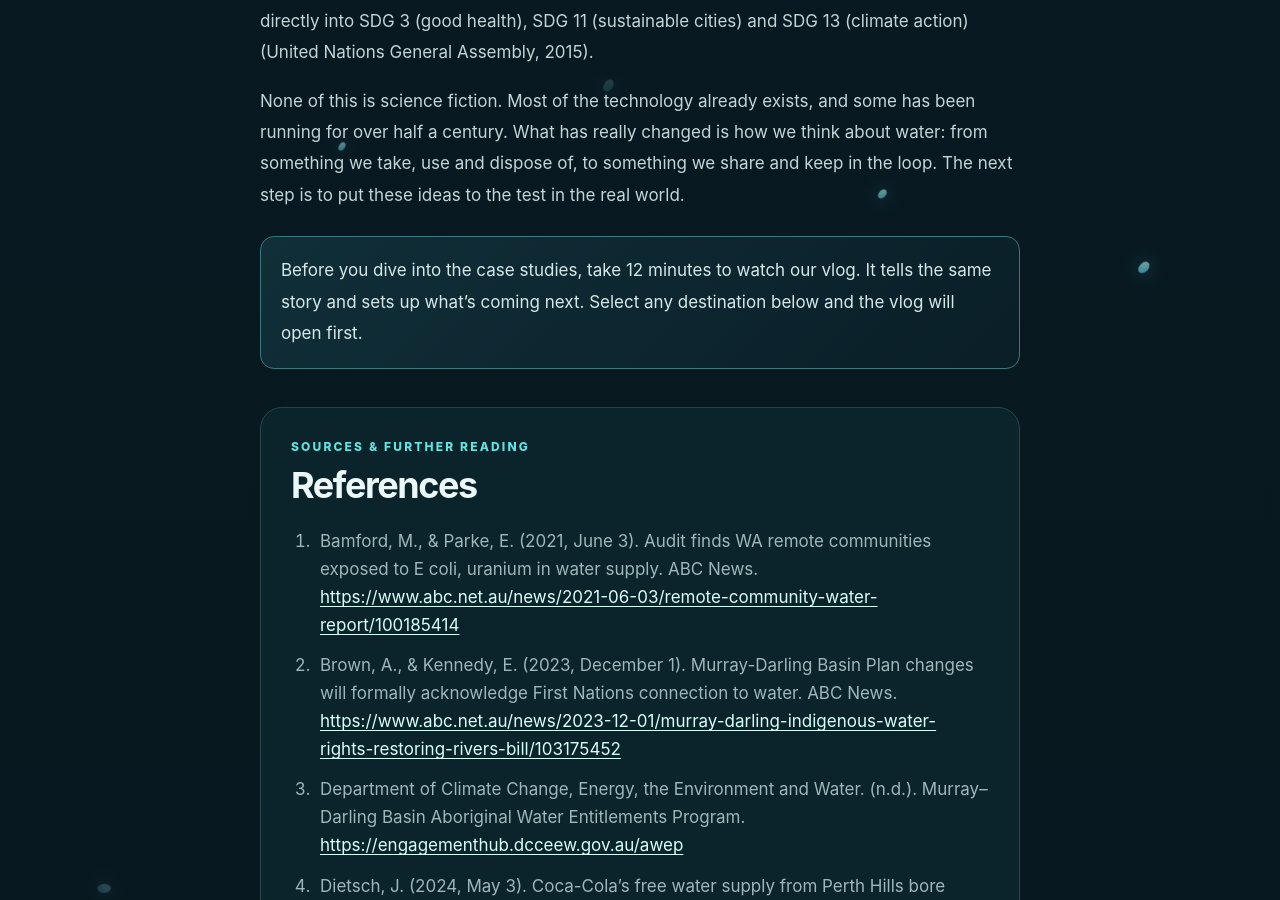
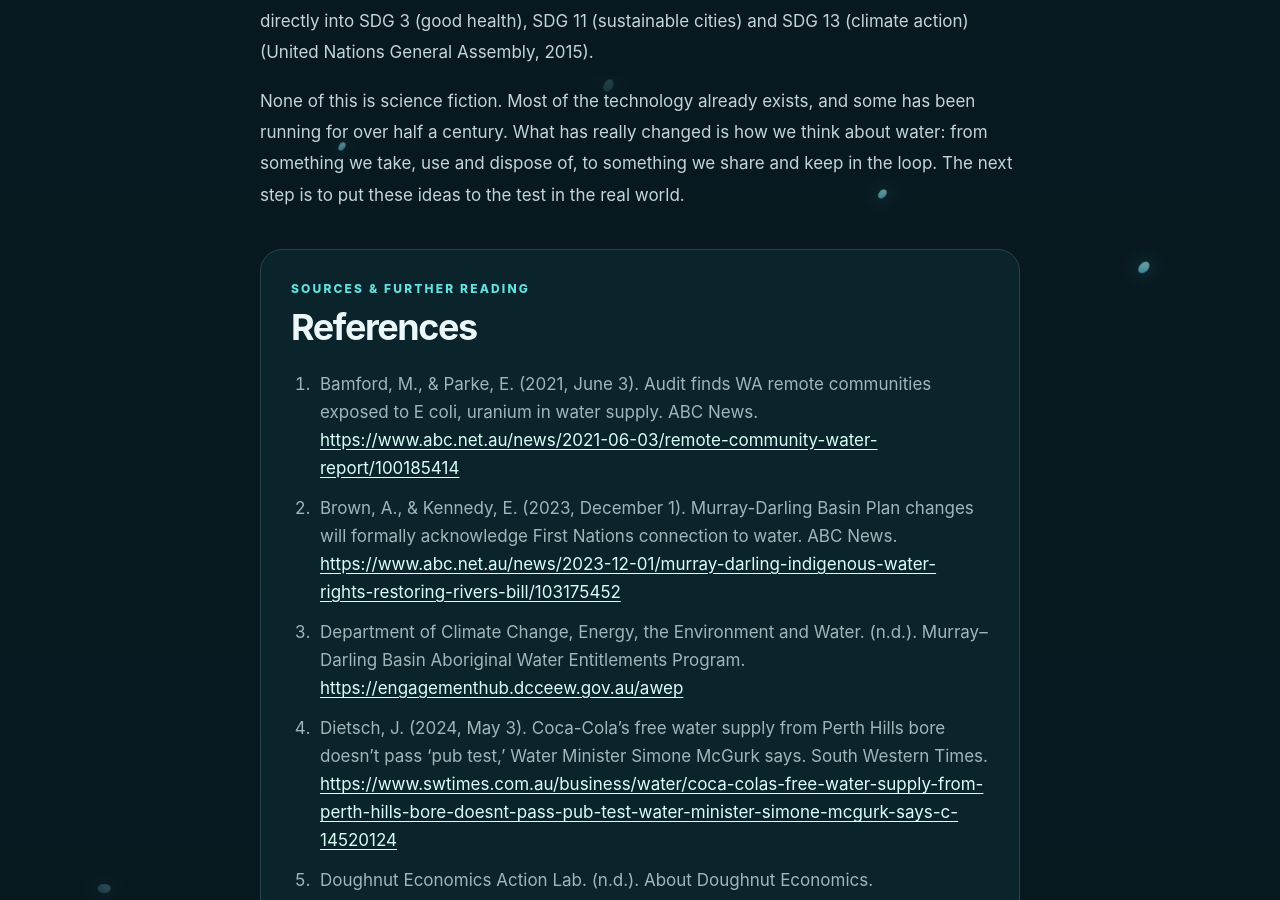
Before and after one commit to c0v3rtbuddh4/snow-water-services-blog, a Jekyll site: the page built from journal/section-2/index.html, in a window 1280 px wide and 900 px high, scrolled down 10706 px. Built offline with Jekyll 4.4.1, drawn with Linux system fonts in a browser that asks for light colours.

Commit message:
Update index.html

```diff
--- a/journal/section-2/index.html
+++ b/journal/section-2/index.html
@@ -77,7 +77,6 @@ next_section_description: "We’ve set out the problems and the lenses for judgi
 <figure class="journal-figure"><img src="{{ '/assets/images/wastewater-figure-07.jpg' | relative_url }}" alt="Just and Sustainable Water Practices Overlap to Deliver Shared Benefits"><figcaption>Just and Sustainable Water Practices Overlap to Deliver Shared Benefits</figcaption></figure>
 <p>This is also why SDG 6 doesn’t sit on its own: progress on clean water and sanitation feeds directly into SDG 3 (good health), SDG 11 (sustainable cities) and SDG 13 (climate action) (United Nations General Assembly, 2015).</p>
 <p>None of this is science fiction. Most of the technology already exists, and some has been running for over half a century. What has really changed is how we think about water: from something we take, use and dispose of, to something we share and keep in the loop. The next step is to put these ideas to the test in the real world.</p>
-<p class="vlog-prompt">Before you dive into the case studies, take 12 minutes to watch our vlog. It tells the same story and sets up what’s coming next. Select any destination below and the vlog will open first.</p>
 
 <section class="references-list" aria-labelledby="references-title"><div class="eyebrow">Sources &amp; further reading</div><h2 id="references-title">References</h2><ol>
 <li>Bamford, M., &amp; Parke, E. (2021, June 3). Audit finds WA remote communities exposed to E coli, uranium in water supply. ABC News. <a href="https://www.abc.net.au/news/2021-06-03/remote-community-water-report/100185414" target="_blank" rel="noopener noreferrer">https://www.abc.net.au/news/2021-06-03/remote-community-water-report/100185414</a></li>
```
